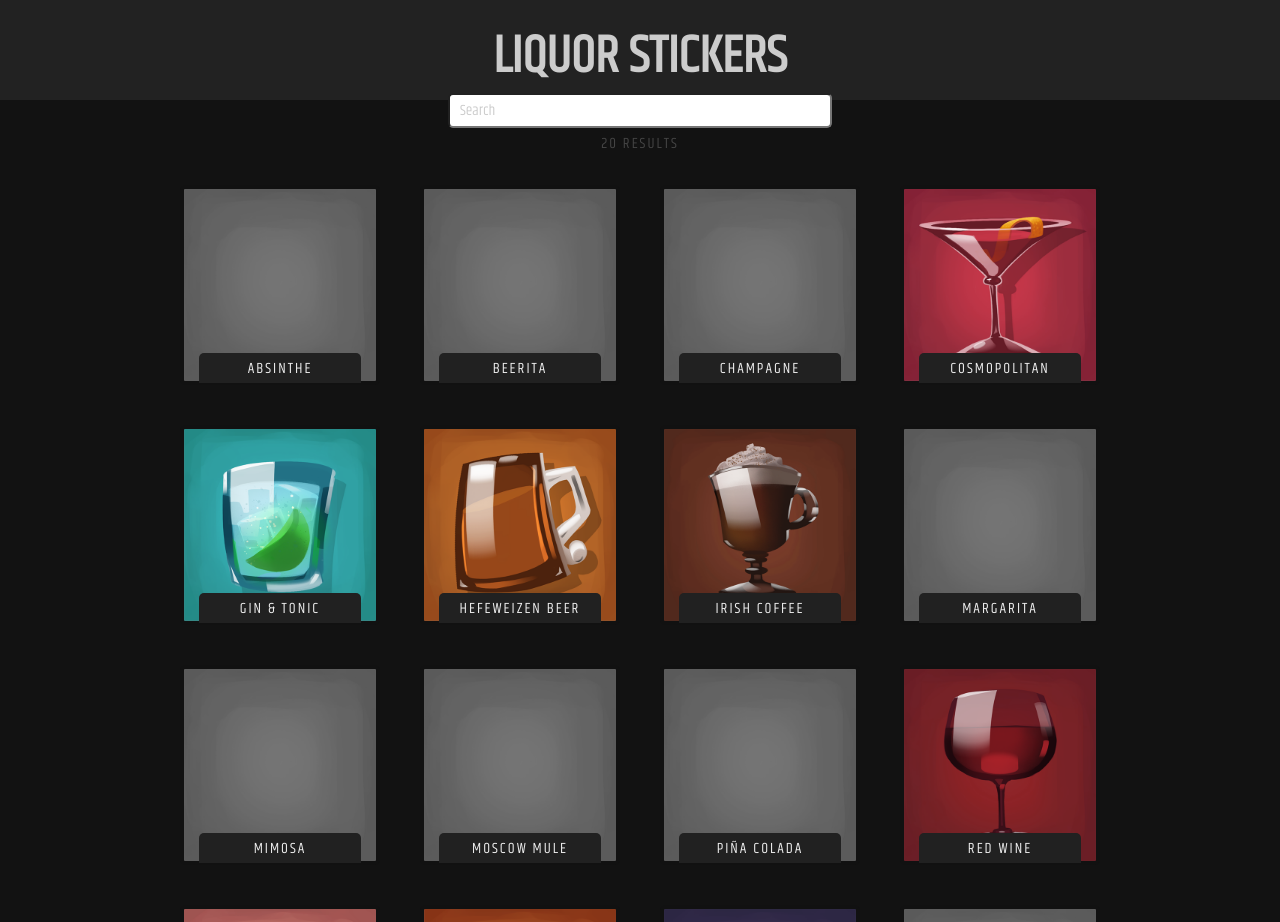
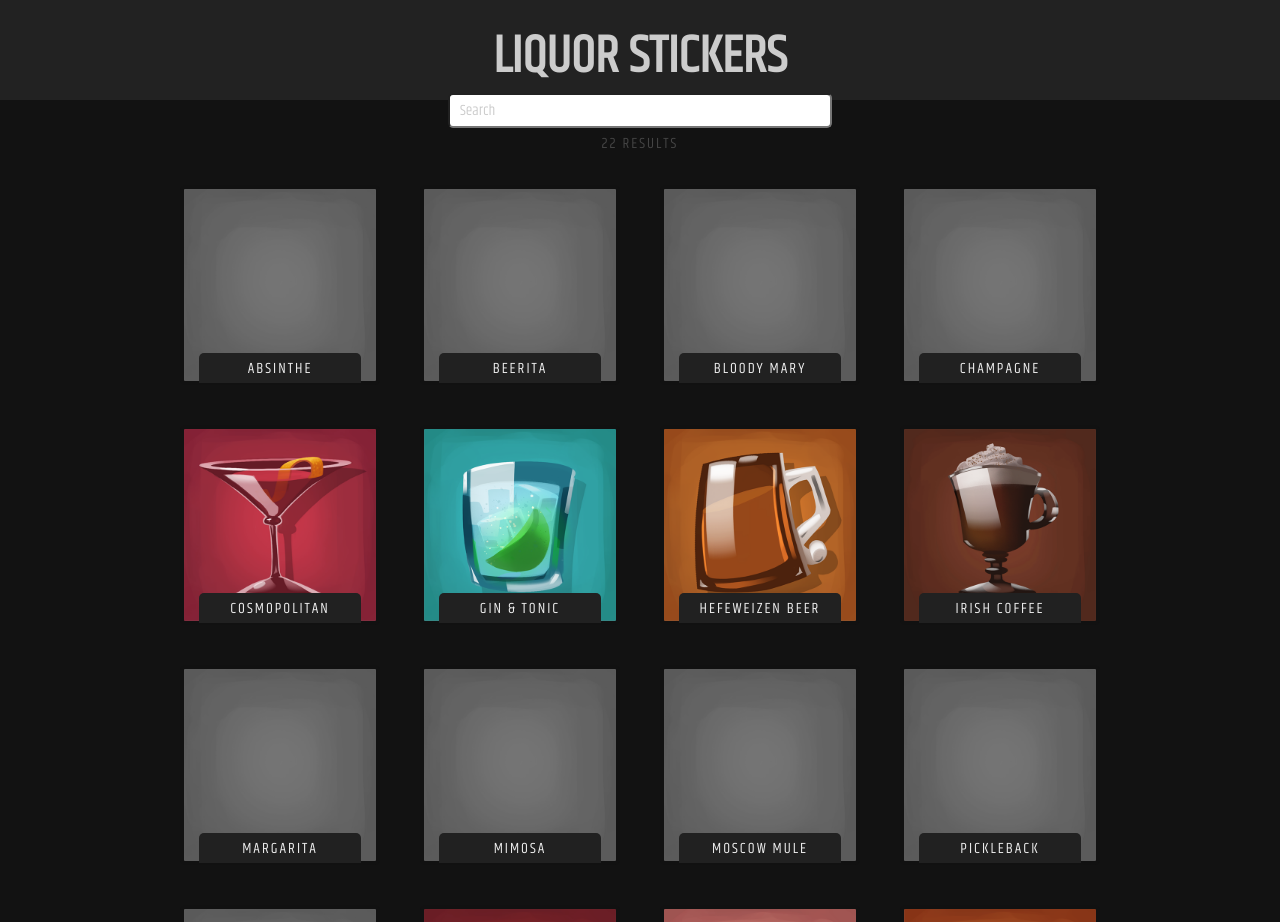
Before and after one commit to eleighbachman/liquorsticker, a React (Create React App) app: page / in a window 1280 px wide. Shown: the top 922 px of the page. Built offline with nearby package versions, Linux system fonts and the light colour scheme.

Commit message:
adding other drinks

```diff
--- a/src/data/index.js
+++ b/src/data/index.js
@@ -100,5 +100,15 @@ export default [
       information: "Cosmopolitan ipsum dolor sit amet, consectetur adipisicing elit",
       img: "empty.png"
   },
+  {
+      name: "Bloody Mary",
+      information: "Cosmopolitan ipsum dolor sit amet, consectetur adipisicing elit",
+      img: "empty.png"
+  },
+  {
+      name: "Pickleback",
+      information: "Cosmopolitan ipsum dolor sit amet, consectetur adipisicing elit",
+      img: "empty.png"
+  },
 
 ]
```
